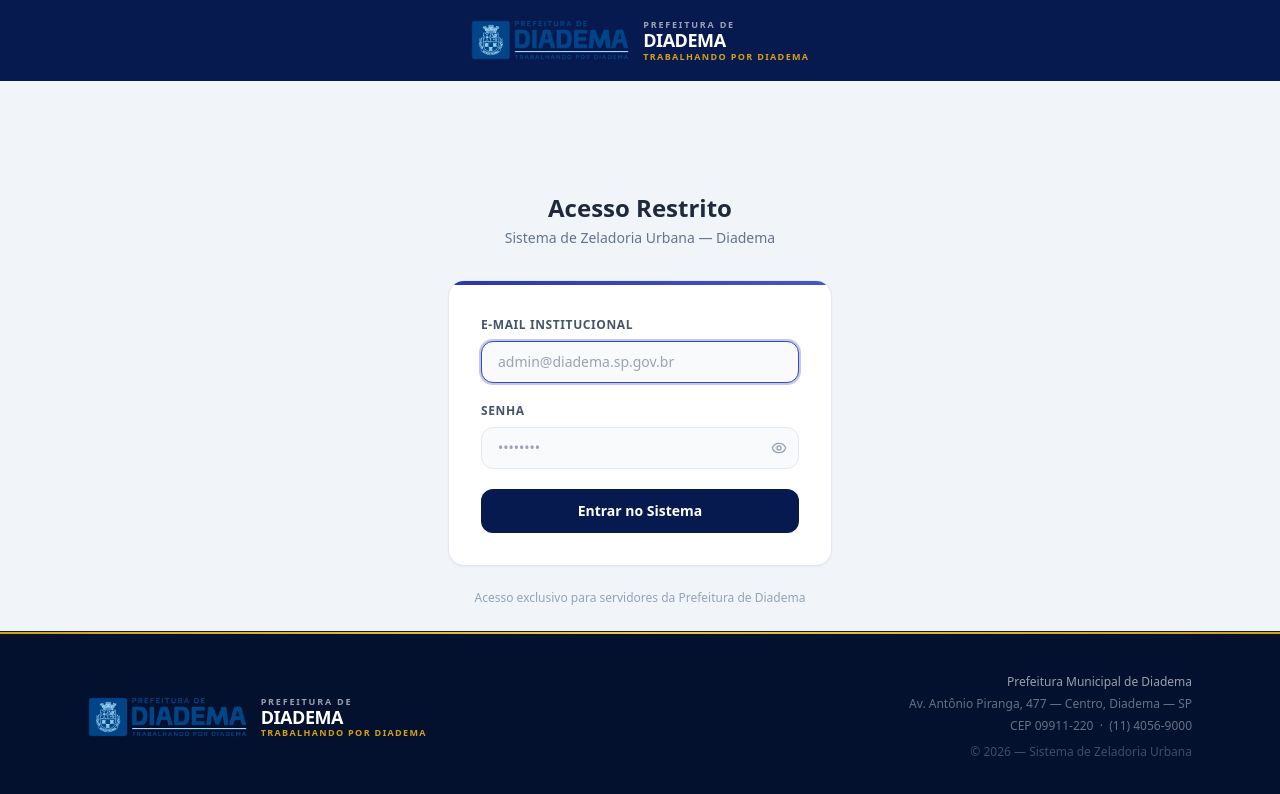
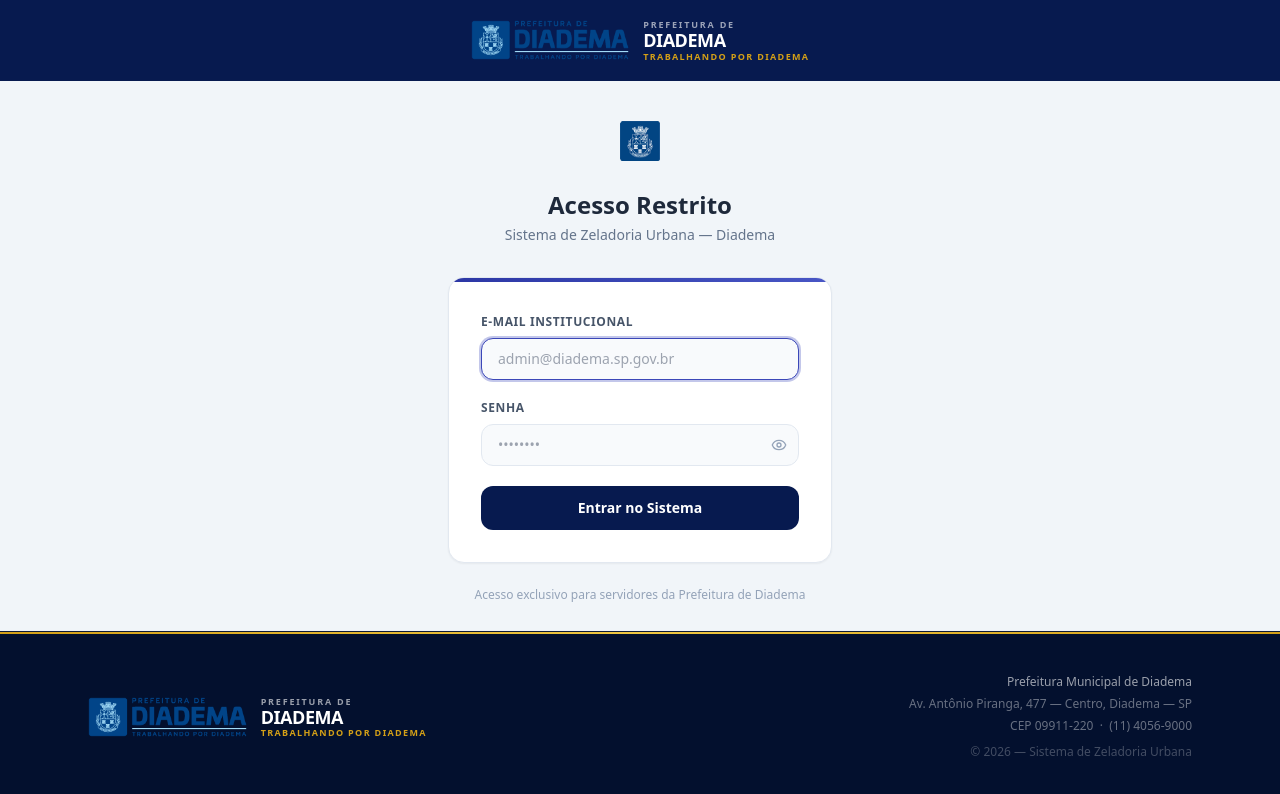
Before and after one commit to GuilhermeAraujo539/ZeladoriaDiadema-frontend, a React (Vite) app: page /admin/login in a window 1280 px wide. Shown: the top 794 px of the page. Built offline with nearby package versions, Linux system fonts and the light colour scheme; no server answers.

Commit message:
FIX: Image error in Login

```diff
--- a/src/pages/Login.tsx
+++ b/src/pages/Login.tsx
@@ -43,6 +43,11 @@
             <div
               className="inline-flex items-center justify-center w-16 h-16 mb-4"
             >
+              <img
+                src="/IconeDiadema.png"
+                alt="Prefeitura de Diadema"
+                className="h-10 w-auto object-contain flex-shrink-0"
+              />
             </div>
 
             <h1 className="text-2xl font-bold text-slate-800">
```
